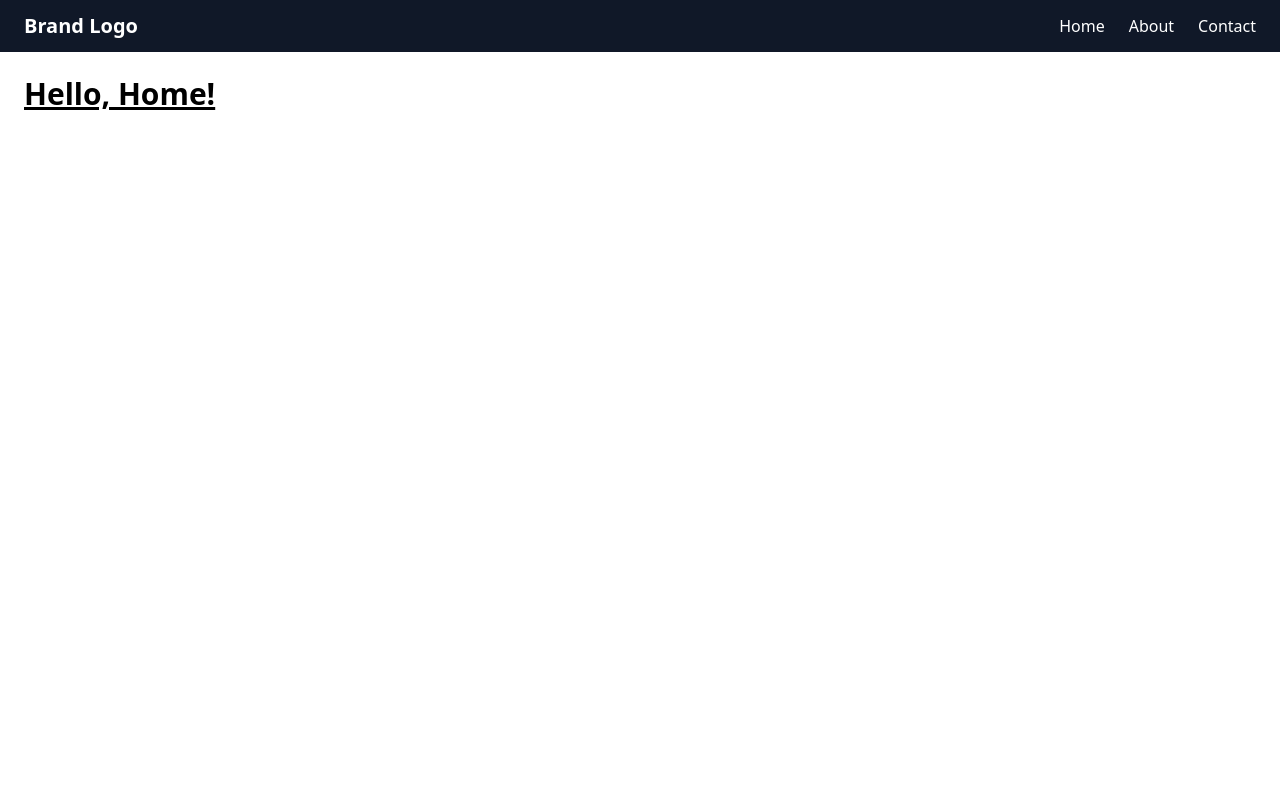
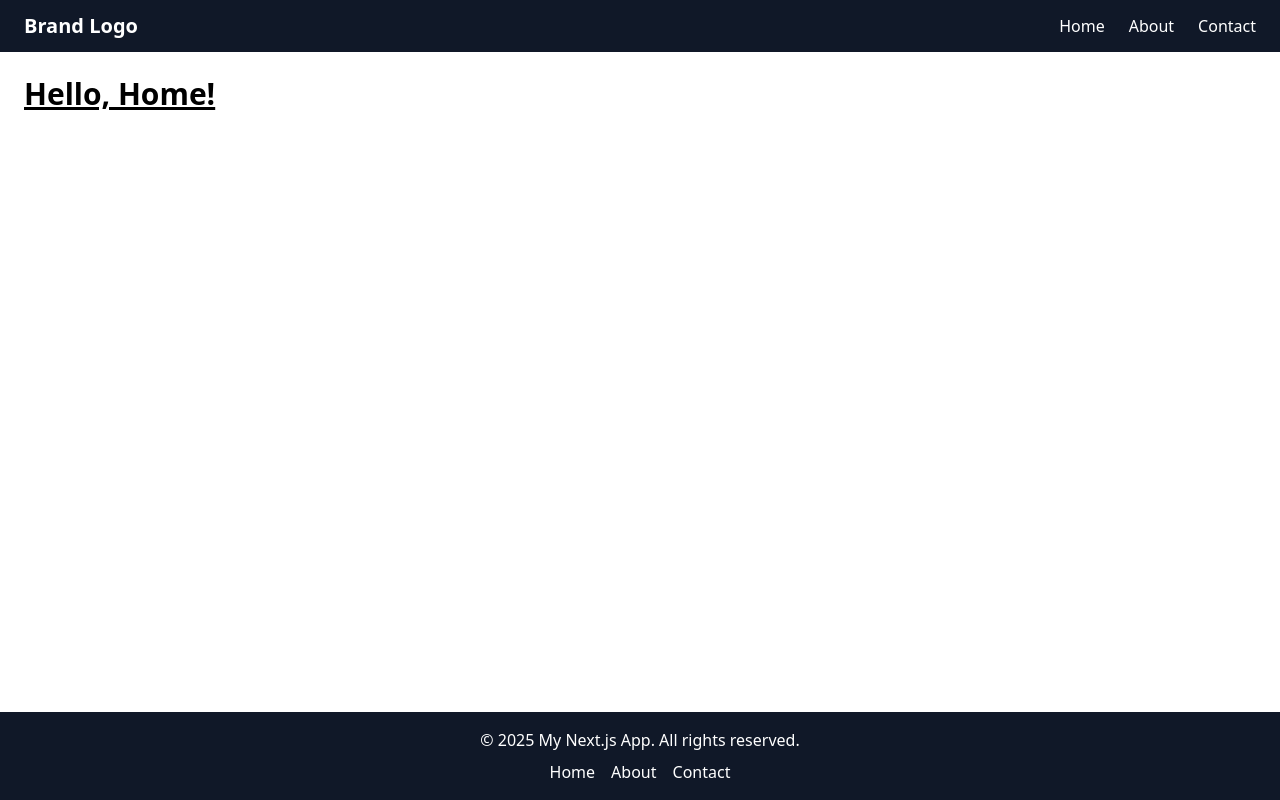
Before and after one commit to yanas-logs/litebase, a Next.js app in the folder nextjs/: page / in a window 1280 px wide. Built offline with nearby package versions, Linux system fonts and the light colour scheme.

Commit message:
chore: update layout.tsx

```diff
--- a/nextjs/src/app/components/layout/Footer.tsx
+++ b/nextjs/src/app/components/layout/Footer.tsx
@@ -6,7 +6,7 @@ export default function Footer() {
   const year = new Date().getFullYear();
 
   return(
-    <footer className="bg-gray-800 text-white p-4 mt-8">
+    <footer className="bg-gray-900 text-white p-4 mt-8">
       <div className="container mx-auto text-center">
         <p>&copy; {year} My Next.js App. All rights reserved.</p>
         <nav className="mt-2">
--- a/nextjs/src/app/layout.tsx
+++ b/nextjs/src/app/layout.tsx
@@ -1,5 +1,6 @@
 import "./styles/globals.css";
 import Navbar from "./components/layout/Navbar";
+import Footer from "./components/layout/Footer";
 
 export const metadata = {
   title: "Next.js App",
@@ -13,9 +14,10 @@ export default function RootLayout({
 }) {
   return (
     <html lang="en">
-      <body>
+      <body className="flex flex-col min-h-screen">
         <Navbar />
-        <main className="p-6">{children}</main>
+        <main className="flex grow p-6">{children}</main>
+        <Footer />
       </body>
     </html>
   )
```
